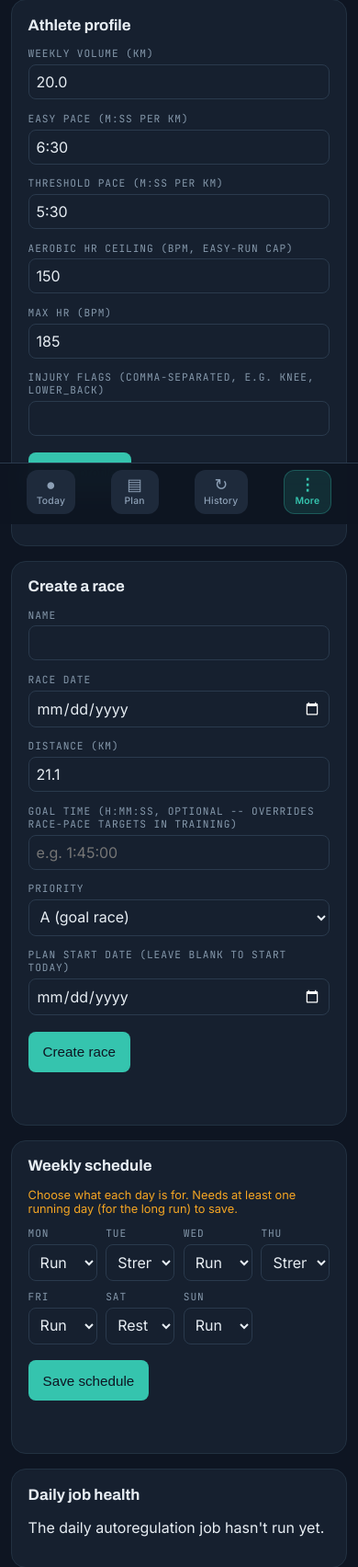
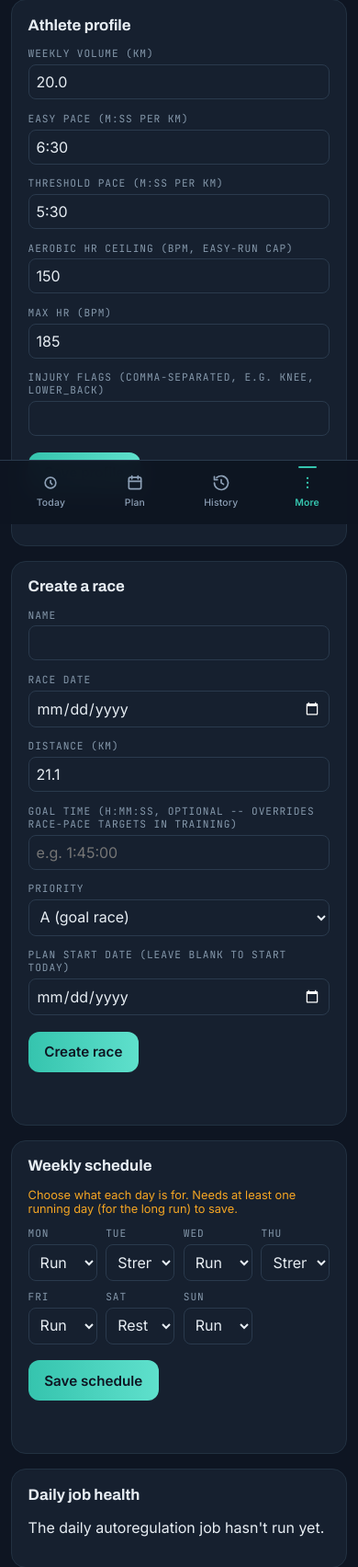
Before and after one commit to rdaswav/training_app, a FastAPI app: page /settings in a window 390 px wide. Shown: the part 274-1978 px from the top of the page at 92% size. Run offline with FastAPI, Linux system fonts and the light colour scheme; data comes from the database, SQL or seed files in the repository; data that the repository does not hold is empty; some libraries are stand-ins or nearby versions.

Commit message:
Tier 1 design pass: nav Tick Bar, real icons, two button variants, empty/error split
Bottom nav drops the box-per-tab chip styling for a flat tab with a 2px
tick above the active icon, plus real line icons instead of unrelated
unicode glyphs. Session-type badges get matching icons (clock for run,
dumbbell for strength) instead of the arbitrary ▸/■ pair. Every button
in the app now uses one of exactly two shared recipes (.cta primary,
.btn-quiet secondary) instead of five separately-coded variants. Empty
states get a quiet dashed placeholder; genuine errors (e.g. Reviews'
"not generated") get the existing red chip-flag treatment instead of
looking identical to "nothing scheduled".

```diff
--- a/backend/app/static/app.js
+++ b/backend/app/static/app.js
@@ -593,7 +593,7 @@ function initGymMode() {
     const toast = document.createElement("div");
     toast.id = "gymToast";
     toast.className = "toast";
-    toast.innerHTML = '<span></span><button type="button">Undo</button>';
+    toast.innerHTML = '<span></span><button type="button" class="btn-quiet">Undo</button>';
     document.body.appendChild(toast);
   }
   if (!document.getElementById("gymRest")) {
@@ -605,8 +605,8 @@ function initGymMode() {
       <div class="clock" id="gymRestClock">2:30</div>
       <div class="ring"><i id="gymRestRing"></i></div>
       <div class="acts">
-        <button type="button" id="gymRestAdd30">+30s</button>
-        <button type="button" class="go" id="gymRestSkip">Skip &rarr; next set</button>
+        <button type="button" class="btn-quiet" id="gymRestAdd30">+30s</button>
+        <button type="button" class="cta go" id="gymRestSkip">Skip &rarr; next set</button>
       </div>
       <div class="nextup" id="gymRestNext"></div>`;
     document.body.appendChild(rest);
@@ -675,6 +675,7 @@ async function toggleSwap(button, sessionId, pattern) {
   }
   const confirmBtn = document.createElement("button");
   confirmBtn.type = "button";
+  confirmBtn.className = "cta";
   confirmBtn.textContent = "Confirm swap";
   confirmBtn.onclick = async () => {
     try {
--- a/backend/app/static/style.css
+++ b/backend/app/static/style.css
@@ -665,10 +696,12 @@ form.settings-form input, form.settings-form select {
   text-transform: none;
   letter-spacing: normal;
 }
-form.settings-form button {
+form.settings-form .cta {
   align-self: flex-start;
+  width: auto;
+  min-height: 44px;
   margin-top: 0.25rem;
-  padding: 0.5rem 1rem;
+  padding: 0 1.1rem;
 }
 .form-status { min-height: 1.6em; }
 .form-status.success, .form-status.error {
@@ -889,27 +922,34 @@ table.review-sessions td, table.review-sessions th { white-space: nowrap; }
     flex-direction: column;
     align-items: center;
     justify-content: center;
-    gap: 0.15rem;
+    gap: 0.3rem;
     min-width: 52px;
     min-height: 48px;
-    padding: 0.35rem 0.6rem;
-    border-radius: var(--r-md);
+    padding: 0.5rem 0.6rem 0.35rem;
+    position: relative;
     margin-right: 0;
-    background: var(--slate2);
-    border: 1px solid transparent;
+    background: none;
+    border: none;
     color: var(--muted);
     text-decoration: none;
     font-family: var(--body);
     font-weight: 500;
     cursor: pointer;
   }
-  .nav-bottom .tab.active {
-    color: var(--accent);
-    font-weight: 600;
-    background: rgba(53, 196, 174, 0.14);
-    border-color: rgba(53, 196, 174, 0.3);
+  /* Active state is a tick, not a chip -- echoes the phase-ribbon's own
+     "now" mark instead of borrowing .chip.st-done's tinted-box treatment
+     (rule 4: chips carry state, nothing else does). */
+  .nav-bottom .tab-tick {
+    position: absolute;
+    top: 0;
+    width: 20px;
+    height: 2px;
+    border-radius: 2px;
+    background: transparent;
   }
-  .nav-bottom .tab-ic { font-size: 1.1rem; line-height: 1; }
+  .nav-bottom .tab.active { color: var(--accent); font-weight: 600; }
+  .nav-bottom .tab.active .tab-tick { background: var(--accent); }
+  .nav-bottom .tab-ic { width: 20px; height: 20px; line-height: 1; }
   .nav-bottom .tab-lab { font-size: 0.65rem; letter-spacing: 0.02em; }
   .tab-more { position: relative; }
   .tab-more > summary { list-style: none; }
--- a/backend/app/templates/_nav.html
+++ b/backend/app/templates/_nav.html
@@ -30,17 +30,25 @@
 
 <nav class="nav-bottom">
   <a href="/" class="tab {% if active == 'today' %}active{% endif %}">
-    <span class="tab-ic">&#9679;</span><span class="tab-lab">Today</span>
+    <span class="tab-tick"></span>
+    <svg class="tab-ic" viewBox="0 0 24 24" fill="none" stroke="currentColor" stroke-width="2" stroke-linecap="round" aria-hidden="true"><circle cx="12" cy="12" r="7"></circle><path d="M12 9v3l2 2"></path></svg>
+    <span class="tab-lab">Today</span>
   </a>
   <a href="/plan" class="tab {% if active == 'plan' %}active{% endif %}">
-    <span class="tab-ic">&#9636;</span><span class="tab-lab">Plan</span>
+    <span class="tab-tick"></span>
+    <svg class="tab-ic" viewBox="0 0 24 24" fill="none" stroke="currentColor" stroke-width="2" stroke-linecap="round" stroke-linejoin="round" aria-hidden="true"><rect x="4" y="5" width="16" height="15" rx="2"></rect><path d="M4 10h16M8 3v4M16 3v4"></path></svg>
+    <span class="tab-lab">Plan</span>
   </a>
   <a href="/strength-history" class="tab {% if active == 'history' %}active{% endif %}">
-    <span class="tab-ic">&#8635;</span><span class="tab-lab">History</span>
+    <span class="tab-tick"></span>
+    <svg class="tab-ic" viewBox="0 0 24 24" fill="none" stroke="currentColor" stroke-width="2" stroke-linecap="round" stroke-linejoin="round" aria-hidden="true"><path d="M3 12a9 9 0 1 0 3-6.7"></path><path d="M3 4v4h4"></path><path d="M12 8v4l3 2"></path></svg>
+    <span class="tab-lab">History</span>
   </a>
   <details class="tab-more">
     <summary class="tab{% if active in ('reviews', 'settings', 'about') %} active{% endif %}">
-      <span class="tab-ic">&#8942;</span><span class="tab-lab">More</span>
+      <span class="tab-tick"></span>
+      <svg class="tab-ic" viewBox="0 0 24 24" fill="none" stroke="currentColor" stroke-width="2" stroke-linecap="round" aria-hidden="true"><circle cx="12" cy="6" r="1.4" fill="currentColor" stroke="none"></circle><circle cx="12" cy="12" r="1.4" fill="currentColor" stroke="none"></circle><circle cx="12" cy="18" r="1.4" fill="currentColor" stroke="none"></circle></svg>
+      <span class="tab-lab">More</span>
     </summary>
     <div class="tab-more-menu">
       <a href="/reviews" {% if active == "reviews" %}class="active"{% endif %}>Reviews</a>
--- a/backend/app/templates/_session_card.html
+++ b/backend/app/templates/_session_card.html
@@ -1,3 +1,5 @@
+{% macro _type_icon(type) %}{% if type == 'run' %}<svg class="type-icon" viewBox="0 0 24 24" fill="none" stroke="currentColor" stroke-width="2.4" stroke-linecap="round" aria-hidden="true"><circle cx="12" cy="12" r="7"></circle><path d="M12 9v3l2 2"></path></svg>{% else %}<svg class="type-icon" viewBox="0 0 24 24" fill="none" stroke="currentColor" stroke-width="2.4" stroke-linecap="round" stroke-linejoin="round" aria-hidden="true"><rect x="2" y="9" width="4" height="6" rx="1.5"></rect><rect x="18" y="9" width="4" height="6" rx="1.5"></rect><path d="M6 12h12"></path></svg>{% endif %}{% endmacro %}
+
 {% macro _leaf_summary(step) %}{% if step.distance_km %}{{ step.distance_km }} km{% elif step.duration_min %}{{ step.duration_min|duration }}{% endif %}{% if step.target_pace_sec_per_km %} @ <span class="value">{{ step.target_pace_sec_per_km|pace }}</span>{% endif %}{% if step.hr_ceiling %} &middot; HR ceiling <span class="value">{{ step.hr_ceiling }}</span>{% endif %}{% endmacro %}
 
 {% macro _coach_card(did_text, feedback, next_label, dir=None) %}
@@ -18,7 +20,7 @@
 {% set intensity = "session-strength" if s.type.value == "strength" else ("session-hard" if s.content.get("role") == "quality" else "session-easy") %}
 <div class="card {{ intensity }}" data-session-id="{{ s.id }}">
   <div class="session-type">
-    <span class="type-icon">{{ "▸" if s.type.value == "run" else "■" }}</span> {{ s.type.value }} &middot; {{ s.phase_name or "" }}
+    {{ _type_icon(s.type.value) }} {{ s.type.value }} &middot; {{ s.phase_name or "" }}
     {% if show_date %} &middot; {{ s.date.strftime("%a %-d %b") }}{% endif %}
     {% if s.status.value != "planned" %} &middot; {{ s.status.value }}{% endif %}
   </div>
@@ -158,7 +160,7 @@
             </div>
             <button type="button" class="cta log-set-btn">Log set 1</button>
           </div>
-          <button type="button" class="swapbtn swap-toggle" onclick="toggleSwap(this, {{ s.id }}, '{{ p.pattern }}')">&#8644; Swap exercise</button>
+          <button type="button" class="btn-quiet swapbtn swap-toggle" onclick="toggleSwap(this, {{ s.id }}, '{{ p.pattern }}')">&#8644; Swap exercise</button>
           <div class="swap-picker"></div>
         {% endif %}
       </div>
--- a/backend/app/templates/reviews.html
+++ b/backend/app/templates/reviews.html
@@ -40,7 +40,7 @@
       </div>
 
       {% if r.error %}
-        <p class="note">Not generated: {{ r.error }}</p>
+        <p class="note-error">&#9888; Not generated: {{ r.error }}</p>
       {% endif %}
 
       {% if r.markdown %}
--- a/backend/app/templates/settings.html
+++ b/backend/app/templates/settings.html
@@ -38,7 +38,7 @@
       <label>Injury flags (comma-separated, e.g. knee, lower_back)
         <input name="injury_flags" type="text" value="{{ athlete.injury_flags|join(', ') }}">
       </label>
-      <button type="submit">Save profile</button>
+      <button type="submit" class="cta">Save profile</button>
       <div id="athlete-status" class="form-status"></div>
     </form>
   </div>
@@ -71,7 +71,7 @@
       <label>Plan start date (leave blank to start today)
         <input name="plan_start_date" type="date" value="{{ macrocycle_start if macrocycle_start else '' }}">
       </label>
-      <button type="submit">{% if race %}Save changes{% else %}Create race{% endif %}</button>
+      <button type="submit" class="cta">{% if race %}Save changes{% else %}Create race{% endif %}</button>
       <div id="race-status" class="form-status"></div>
     </form>
     {% if race %}
@@ -98,7 +98,7 @@
           </label>
         {% endfor %}
       </div>
-      <button type="submit">Save schedule</button>
+      <button type="submit" class="cta">Save schedule</button>
       <div id="schedule-status" class="form-status"></div>
     </form>
     {% if race %}
```
Also changed, not shown: other parts of backend/app/static/style.css (+36 -5 lines).
